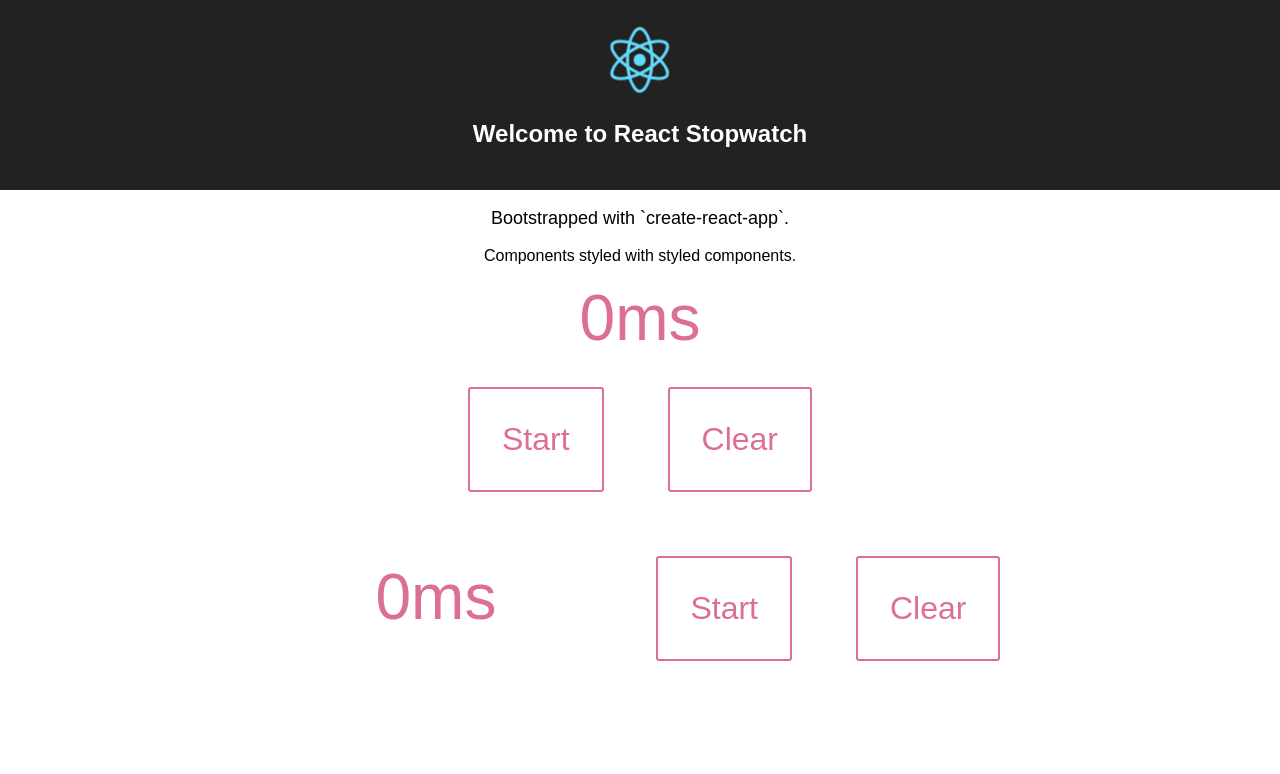
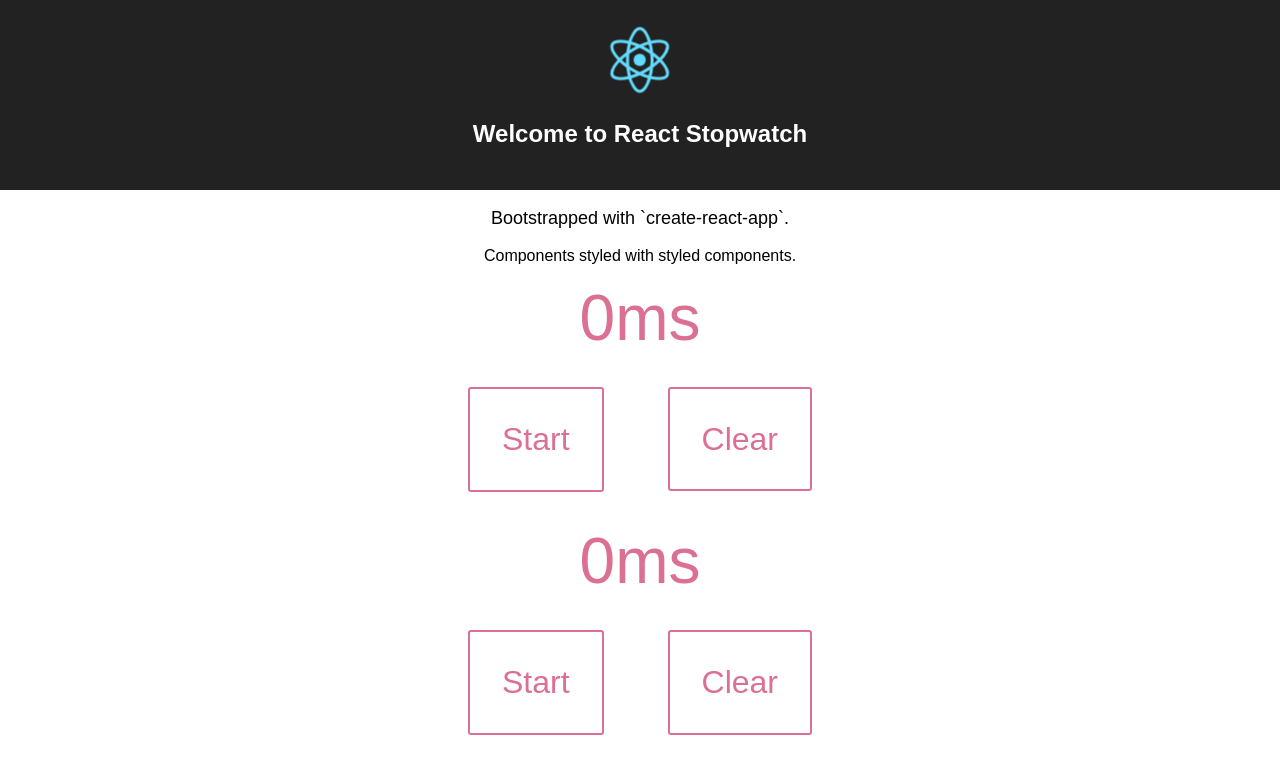
Before and after one commit to spences10/react-stopwatch, a React (Create React App) app: page / in a window 1280 px wide. Shown: the top 774 px of the page. Built offline with nearby package versions, Linux system fonts and the light colour scheme.

Commit message:
style it

```diff
--- a/src/components/Clear.js
+++ b/src/components/Clear.js
@@ -1,7 +1,7 @@
 import React, { Component } from 'react'
 import styled from 'styled-components'
 
-const Button = styled.button`
+const Button = styled.a`
   font-size: 2em;
   border-radius: 3px;
   padding: 1em;
--- a/src/components/Stopwatch.js
+++ b/src/components/Stopwatch.js
@@ -14,11 +14,9 @@ const Button = styled.button`
 const Label = styled.label`
   font-size: 4em;
   border-radius: 3px;
-  // padding: 1em;
   margin: 2em;
   background: transparent;
   color: palevioletred;
-  // border: 2px solid palevioletred;
 `
 
 class Stopwatch extends React.Component {
@@ -65,14 +63,16 @@ class Stopwatch extends React.Component {
       width: 200
     }
     return (
-      <div style={{ textAlign: 'center' }}>
-        <Label>{lapse}ms</Label>
-        <Button onClick={this.handleRunClick}>
-          {running ? 'Stop' : 'Start'}
-        </Button>
-        <Button onClick={this.handleClearClick}>
-          Clear
-        </Button>
+      <div>
+        <div>
+          <Label>{lapse}ms</Label>
+        </div>
+        <div>
+          <Button onClick={this.handleRunClick}>
+            {running ? 'Stop' : 'Start'}
+          </Button>
+          <Button onClick={this.handleClearClick}>Clear</Button>
+        </div>
       </div>
     )
   }
```
